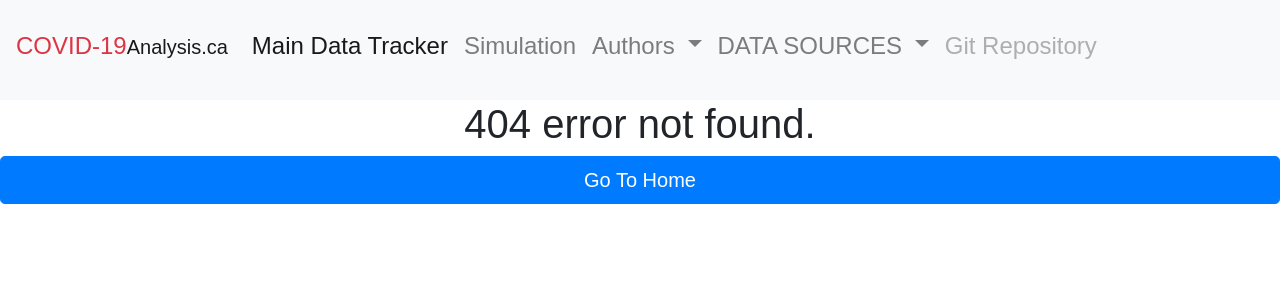
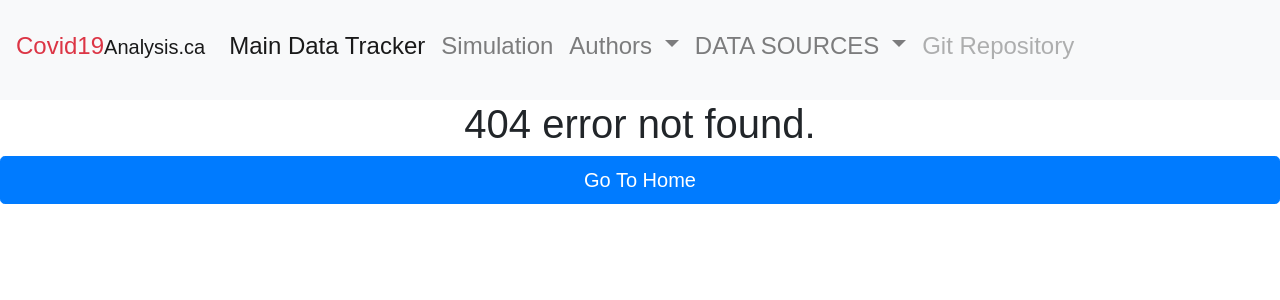
Before and after one commit to jsantz/covid19analysis.ca, a PHP site: page /404.php in a window 1280 px wide. Shown: the top 300 px of the page. Run offline with PHP 8.4, Linux system fonts and the light colour scheme; some libraries are stand-ins or nearby versions.

```diff
--- a/header.php
+++ b/header.php
@@ -43,7 +43,7 @@
     <script src="https://cdnjs.cloudflare.com/ajax/libs/Chart.js/2.4.0/Chart.bundle.js"></script-->
 </head>
 <nav class="navbar navbar-expand-lg navbar-light bg-light">
-    <a class="navbar-brand h4" href="/"><span class="text-danger h4">COVID-19</span>Analysis.ca</a>
+    <a class="navbar-brand h4" href="/"><span class="text-danger h4">Covid19</span>Analysis.ca</a>
     <button class="navbar-toggler" type="button" data-toggle="collapse" data-target="#navbarSupportedContent" aria-controls="navbarSupportedContent" aria-expanded="false" aria-label="Toggle navigation">
         <span class="navbar-toggler-icon"></span>
     </button>
```
